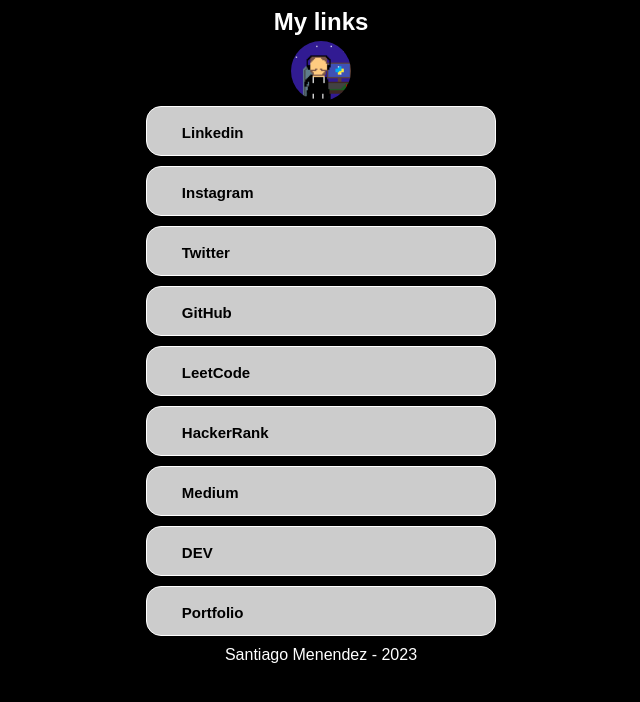
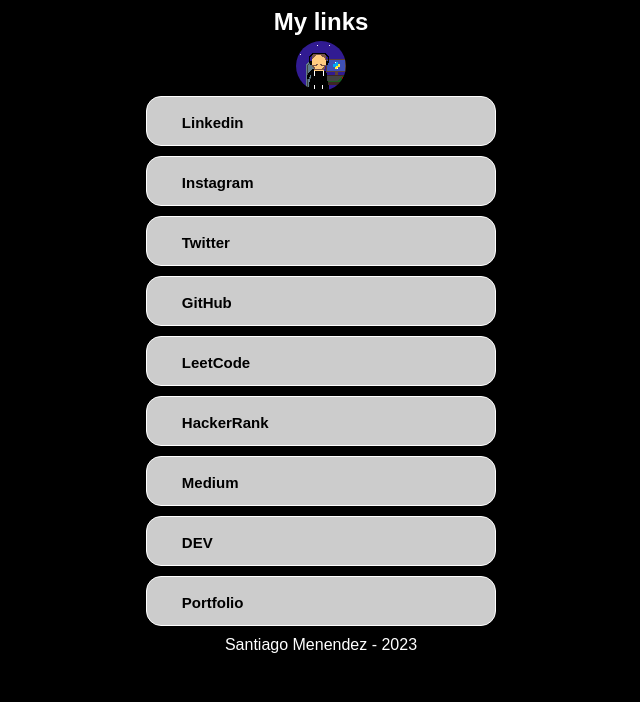
Before and after one commit to smenendez19/linktree, a Vue app: page / in a window 1280 px wide. Shown: the top 702 px of the page, without its empty margins (319-959 px from the left). Built offline with nearby package versions, Linux system fonts and the light colour scheme.

Commit message:
Add compression libraries, fix minor things

```diff
--- a/index.html
+++ b/index.html
@@ -1,13 +1,17 @@
 <!doctype html>
 <html lang="en">
+
 <head>
+  <meta name="description" content="Santiago Menendez's linktree" />
   <meta charset="UTF-8" />
   <link rel="icon" type="image/svg+xml" href="/favicon.png" />
   <meta name="viewport" content="width=device-width, initial-scale=1.0" />
   <title>My links - Santiago Menendez</title>
 </head>
+
 <body>
   <div id="app"></div>
   <script type="module" src="/src/main.js"></script>
 </body>
+
 </html>
--- a/src/assets/css/style.css
+++ b/src/assets/css/style.css
@@ -3,8 +3,8 @@
 }
 
 .avatar {
-    width: 60px;
-    height: 60px;
+    width: 50px;
+    height: 50px;
     background: #e8e8e8;
     border-radius: 100%;
     margin: auto;
--- a/src/components/LinkTree.vue
+++ b/src/components/LinkTree.vue
@@ -5,7 +5,7 @@
     </h1>
   </section>
   <section>
-    <img class="avatar" src="../assets/avatar.png" />
+    <img class="avatar" alt="" src="../assets/avatar.png" />
   </section>
   <section>
     <ul class="links-ul">
--- a/vite.config.js
+++ b/vite.config.js
@@ -2,12 +2,14 @@
 import vue from '@vitejs/plugin-vue'
 import { resolve } from 'path'
 import { hash } from './src/utils/functions.js'
+import { compression } from 'vite-plugin-compression2'
 
 // https://vitejs.dev/config/
 export default defineConfig({
   base: "/linktree/",
   plugins: [
-    vue()
+    vue(),
+    compression()
   ],
   server: {
     host: "0.0.0.0",
```
Also changed, not shown: package.json (+4 -3 lines), 2 other files (tests, documents, lock files or other folders). Lines whose indentation alone changed are shown as unchanged.
